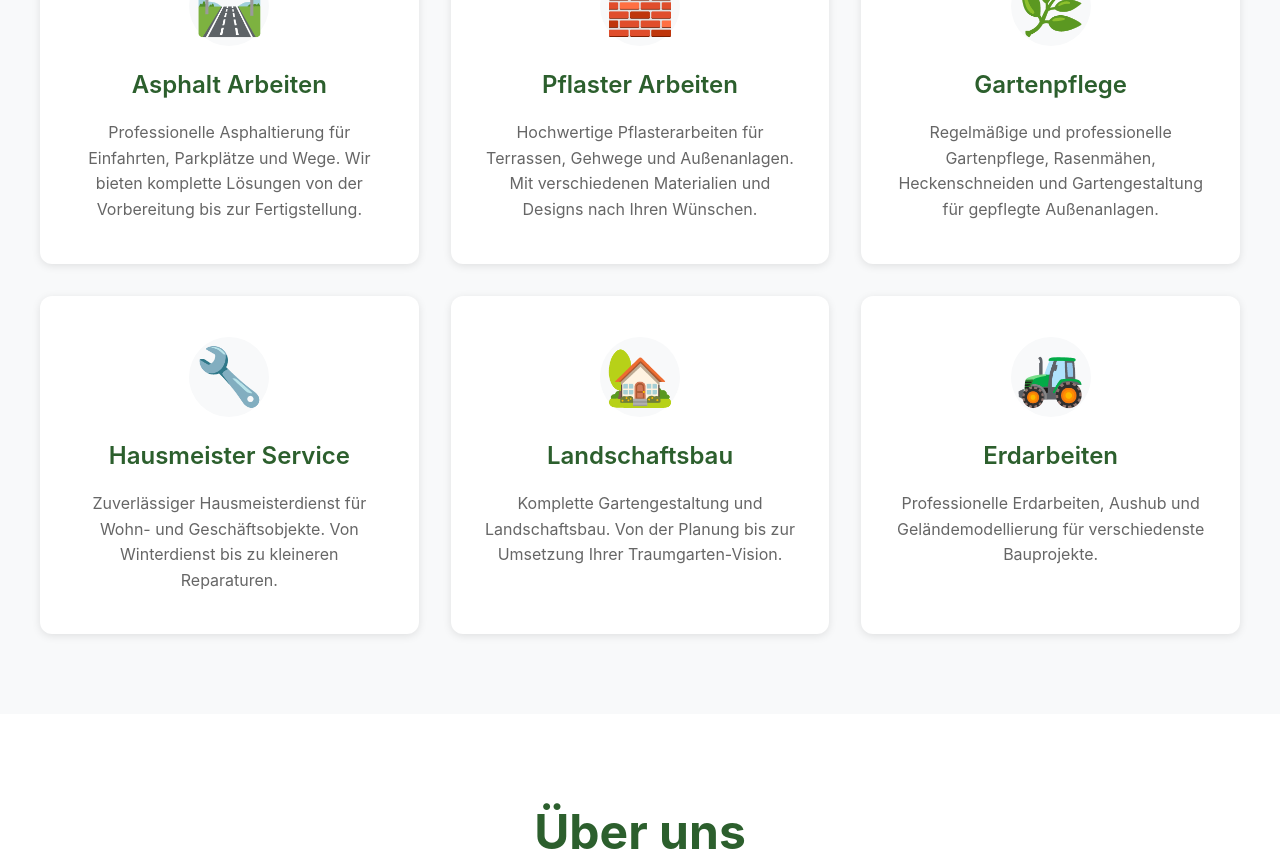
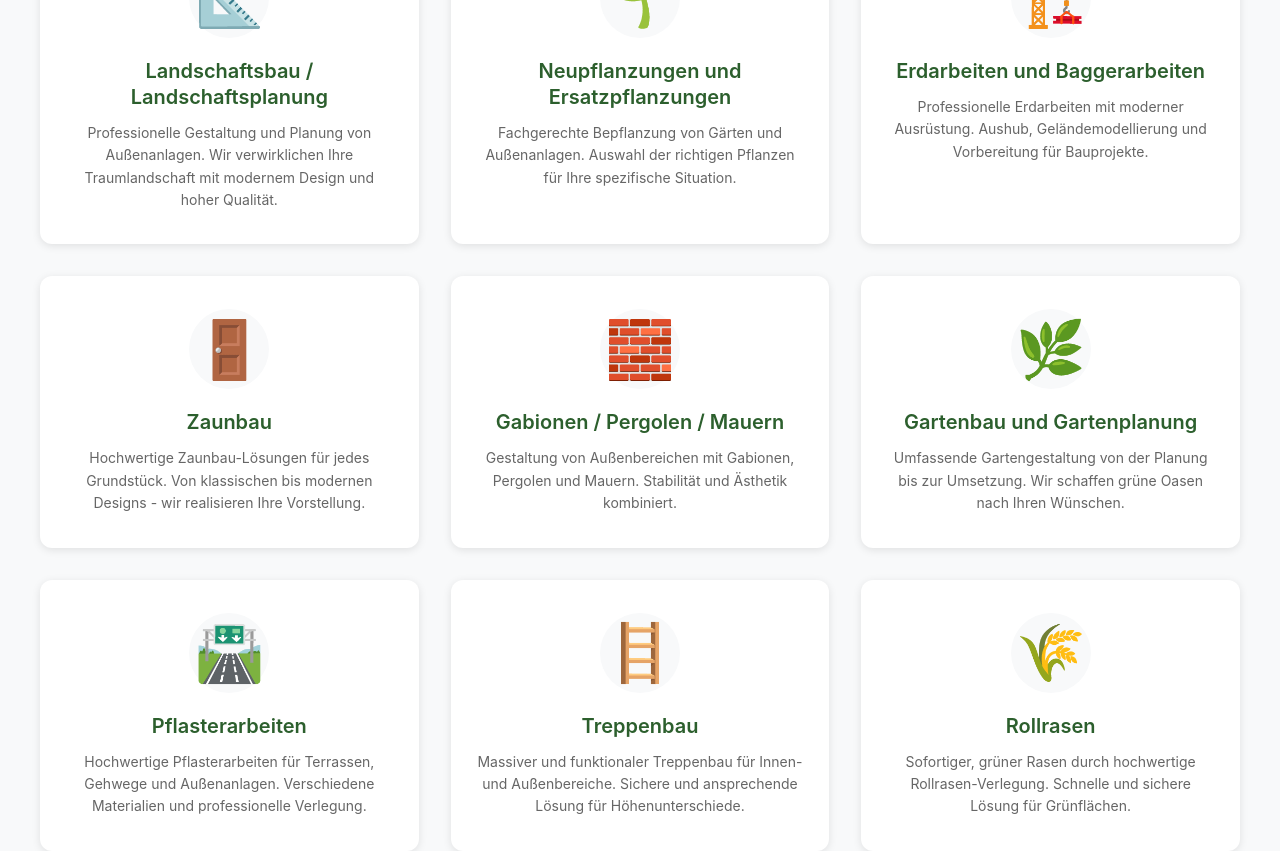
Before and after one commit to ecoezer/aunds-Bauservice, a React (Vite) app: page / in a window 1280 px wide. Shown: the part 1140-1991 px from the top of the page. Built offline with nearby package versions, Linux system fonts and the light colour scheme.

Commit message:
Updated Services.css

```diff
--- a/src/components/Services.css
+++ b/src/components/Services.css
@@ -25,17 +25,20 @@
 
 .services-grid {
   display: grid;
-  grid-template-columns: repeat(auto-fit, minmax(320px, 1fr));
+  grid-template-columns: repeat(3, 1fr);
   gap: 32px;
 }
 
 .service-card {
   background: var(--white);
-  padding: 40px 32px;
+  padding: 32px 24px;
   border-radius: 12px;
   box-shadow: var(--shadow);
   transition: all 0.3s ease;
   border: 1px solid transparent;
+  display: flex;
+  flex-direction: column;
+  height: 100%;
 }
 
 .service-card:hover {
@@ -58,18 +61,26 @@
 }
 
 .service-title {
-  font-size: 24px;
+  font-size: 20px;
   font-weight: 600;
-  margin-bottom: 16px;
+  margin-bottom: 12px;
   color: var(--primary-color);
   text-align: center;
+  line-height: 1.3;
 }
 
 .service-description {
-  font-size: 16px;
+  font-size: 14px;
   color: var(--text-light);
   line-height: 1.6;
   text-align: center;
+  flex-grow: 1;
+}
+
+@media (max-width: 1024px) {
+  .services-grid {
+    grid-template-columns: repeat(2, 1fr);
+  }
 }
 
 @media (max-width: 768px) {
@@ -89,4 +100,16 @@
     grid-template-columns: 1fr;
     gap: 24px;
   }
+
+  .service-card {
+    padding: 24px 20px;
+  }
+
+  .service-title {
+    font-size: 18px;
+  }
+
+  .service-description {
+    font-size: 14px;
+  }
 }
--- a/src/components/Services.jsx
+++ b/src/components/Services.jsx
@@ -3,34 +3,59 @@ import './Services.css'
 function Services() {
   const services = [
     {
-      title: 'Asphalt Arbeiten',
-      description: 'Professionelle Asphaltierung für Einfahrten, Parkplätze und Wege. Wir bieten komplette Lösungen von der Vorbereitung bis zur Fertigstellung.',
+      title: 'Landschaftsbau / Landschaftsplanung',
+      description: 'Professionelle Gestaltung und Planung von Außenanlagen. Wir verwirklichen Ihre Traumlandschaft mit modernem Design und hoher Qualität.',
+      icon: '📐'
+    },
+    {
+      title: 'Neupflanzungen und Ersatzpflanzungen',
+      description: 'Fachgerechte Bepflanzung von Gärten und Außenanlagen. Auswahl der richtigen Pflanzen für Ihre spezifische Situation.',
+      icon: '🌱'
+    },
+    {
+      title: 'Erdarbeiten und Baggerarbeiten',
+      description: 'Professionelle Erdarbeiten mit moderner Ausrüstung. Aushub, Geländemodellierung und Vorbereitung für Bauprojekte.',
+      icon: '🏗️'
+    },
+    {
+      title: 'Zaunbau',
+      description: 'Hochwertige Zaunbau-Lösungen für jedes Grundstück. Von klassischen bis modernen Designs - wir realisieren Ihre Vorstellung.',
+      icon: '🚪'
+    },
+    {
+      title: 'Gabionen / Pergolen / Mauern',
+      description: 'Gestaltung von Außenbereichen mit Gabionen, Pergolen und Mauern. Stabilität und Ästhetik kombiniert.',
+      icon: '🧱'
+    },
+    {
+      title: 'Gartenbau und Gartenplanung',
+      description: 'Umfassende Gartengestaltung von der Planung bis zur Umsetzung. Wir schaffen grüne Oasen nach Ihren Wünschen.',
+      icon: '🌿'
+    },
+    {
+      title: 'Pflasterarbeiten',
+      description: 'Hochwertige Pflasterarbeiten für Terrassen, Gehwege und Außenanlagen. Verschiedene Materialien und professionelle Verlegung.',
       icon: '🛣️'
     },
     {
-      title: 'Pflaster Arbeiten',
-      description: 'Hochwertige Pflasterarbeiten für Terrassen, Gehwege und Außenanlagen. Mit verschiedenen Materialien und Designs nach Ihren Wünschen.',
-      icon: '🧱'
+      title: 'Treppenbau',
+      description: 'Massiver und funktionaler Treppenbau für Innen- und Außenbereiche. Sichere und ansprechende Lösung für Höhenunterschiede.',
+      icon: '🪜'
     },
     {
-      title: 'Gartenpflege',
-      description: 'Regelmäßige und professionelle Gartenpflege, Rasenmähen, Heckenschneiden und Gartengestaltung für gepflegte Außenanlagen.',
-      icon: '🌿'
+      title: 'Rollrasen',
+      description: 'Sofortiger, grüner Rasen durch hochwertige Rollrasen-Verlegung. Schnelle und sichere Lösung für Grünflächen.',
+      icon: '🌾'
     },
     {
-      title: 'Hausmeister Service',
-      description: 'Zuverlässiger Hausmeisterdienst für Wohn- und Geschäftsobjekte. Von Winterdienst bis zu kleineren Reparaturen.',
-      icon: '🔧'
+      title: 'Natursteinarbeiten',
+      description: 'Edle Natursteinarbeiten für Gärten und Außenanlagen. Dauerhaft schön und funktional gestaltet.',
+      icon: '💎'
     },
     {
-      title: 'Landschaftsbau',
-      description: 'Komplette Gartengestaltung und Landschaftsbau. Von der Planung bis zur Umsetzung Ihrer Traumgarten-Vision.',
+      title: 'Terrassenbau',
+      description: 'Planung und Bau von Terrassen für erweitertes Wohngefühl. Stabile Konstruktion und hochwertige Materialien.',
       icon: '🏡'
-    },
-    {
-      title: 'Erdarbeiten',
-      description: 'Professionelle Erdarbeiten, Aushub und Geländemodellierung für verschiedenste Bauprojekte.',
-      icon: '🚜'
     }
   ]
 
```
